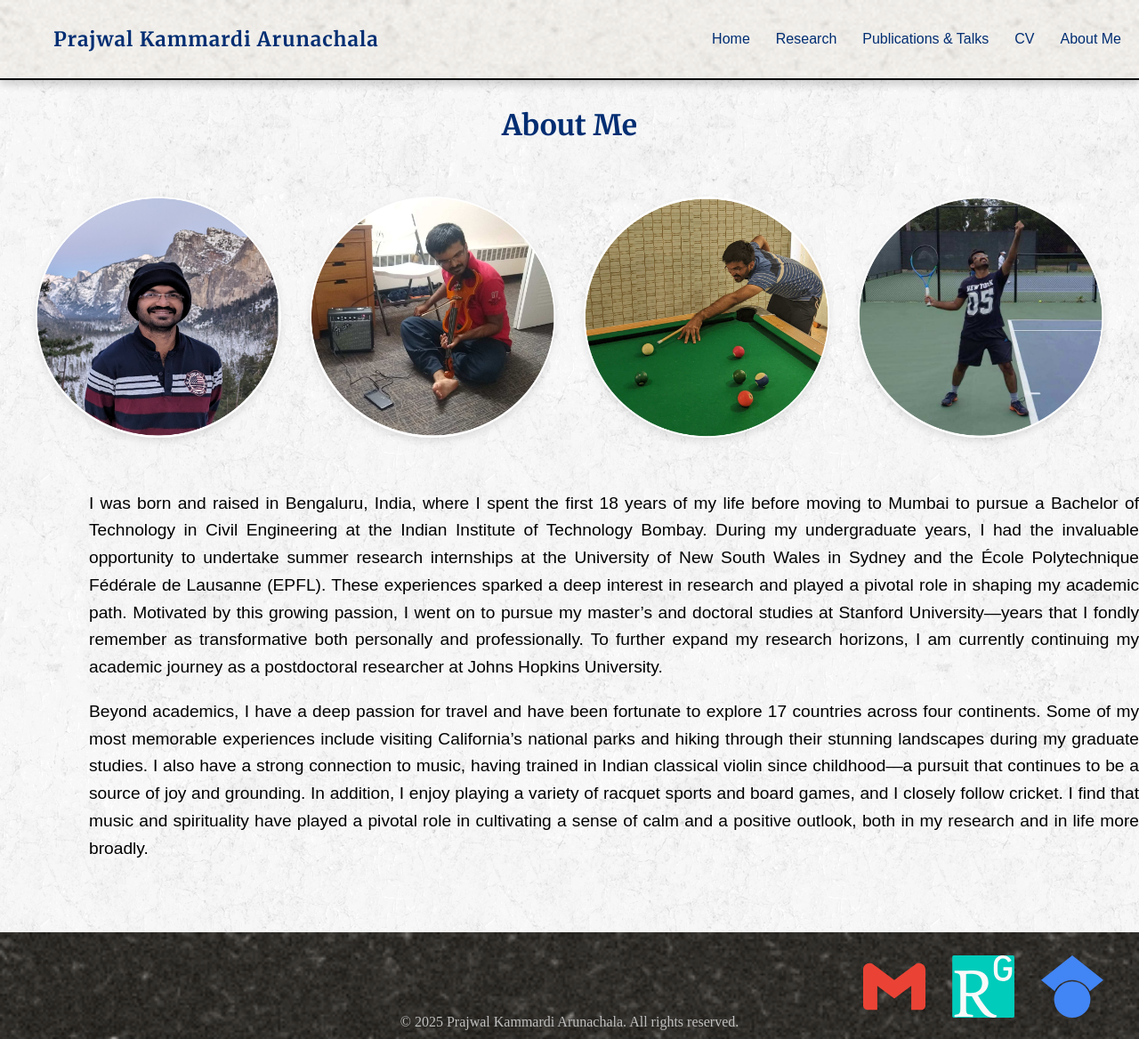
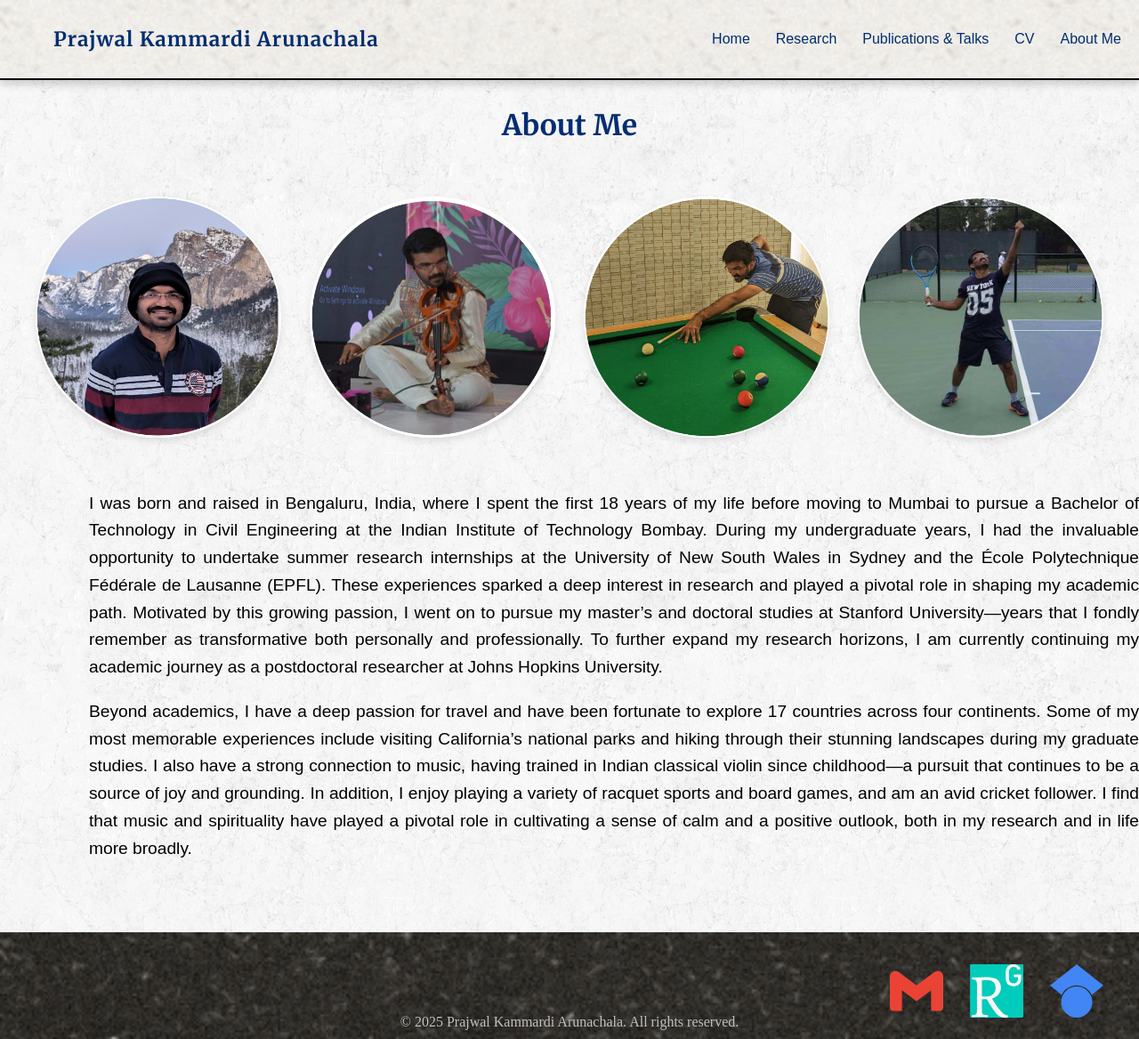
Before and after one commit to prajwalka/prajwalka.github.io, a Jekyll site: the page built from about.md, in a window 1280 px wide and 1168 px high. Shown: the whole window at 89% size. Built offline with Jekyll 4.4.1, drawn with Linux system fonts in a browser that asks for light colours; some web fonts are replaced.

Commit message:
Updating research

```diff
--- a/about.md
+++ b/about.md
@@ -18,6 +18,6 @@
   </p>
 
   <p>
-    Beyond academics, I have a deep passion for travel and have been fortunate to explore 17 countries across four continents. Some of my most memorable experiences include visiting California’s national parks and hiking through their stunning landscapes during my graduate studies. I also have a strong connection to music, having trained in Indian classical violin since childhood—a pursuit that continues to be a source of joy and grounding. In addition, I enjoy playing a variety of racquet sports and board games, and I closely follow cricket. I find that music and spirituality have played a pivotal role in cultivating a sense of calm and a positive outlook, both in my research and in life more broadly.
+    Beyond academics, I have a deep passion for travel and have been fortunate to explore 17 countries across four continents. Some of my most memorable experiences include visiting California’s national parks and hiking through their stunning landscapes during my graduate studies. I also have a strong connection to music, having trained in Indian classical violin since childhood—a pursuit that continues to be a source of joy and grounding. In addition, I enjoy playing a variety of racquet sports and board games, and am an avid cricket follower. I find that music and spirituality have played a pivotal role in cultivating a sense of calm and a positive outlook, both in my research and in life more broadly.
   </p>
 </div>
--- a/assets/style.css
+++ b/assets/style.css
@@ -418,7 +418,7 @@
   text-align: justify;
   line-height: 1.6;
   color: #000000;
-  max-width: 1250px;
+  max-width: 1200px;
 }
 
 /* Footer formatting */
@@ -445,8 +445,8 @@
 }
 
 .footer-icons img {
-  height: 70px;
-  width: 70px;
+  height: 60px;
+  width: 60px;
   transition: transform 0.2s;
 }
 
```
Also changed, not shown: Photos/MyPhoto2.png, Photos/MyPhoto2_old.png (added).
